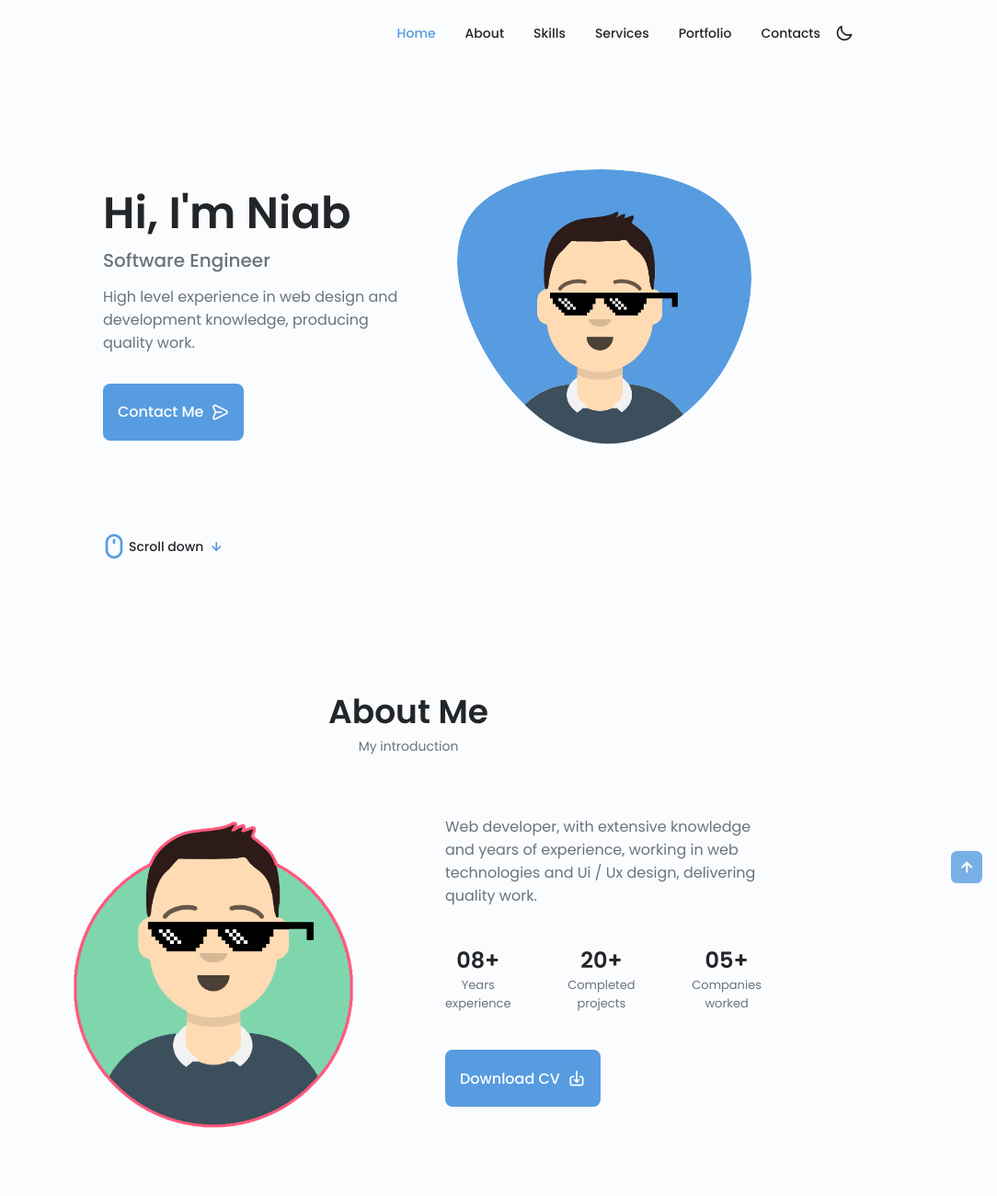
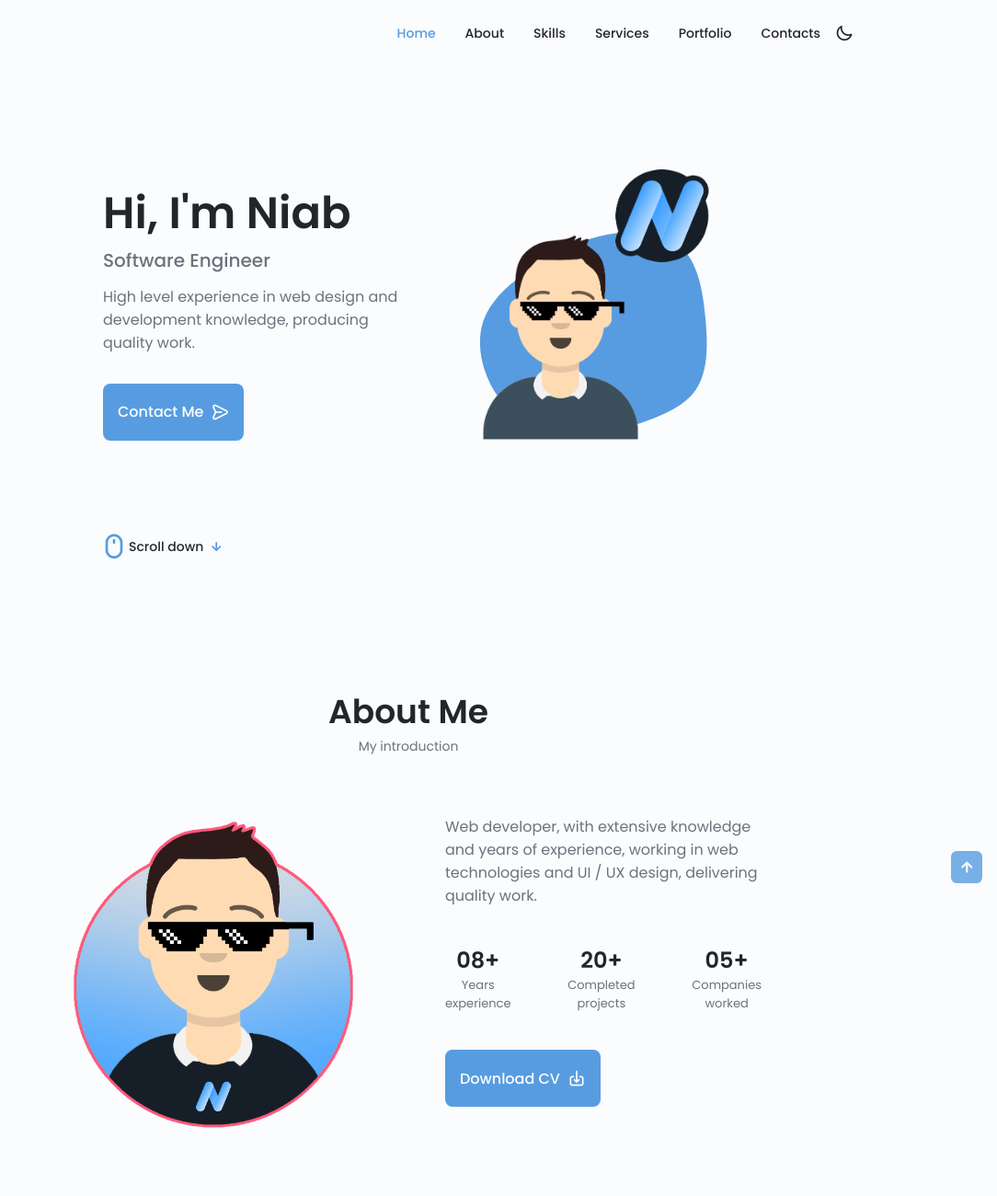
Before and after one commit to cigamsix/00-responsive-portfolio, a plain HTML site: page index.html in a window 1280 px wide. Shown: the top 1300 px of the page at 92% size, 196-1280 px from the left. Drawn offline with nearby package versions, Linux system fonts and the light colour scheme.

Commit message:
change home profile picture with n_logo

```diff
--- a/index.html
+++ b/index.html
@@ -17,8 +17,7 @@
     <link rel="stylesheet" href="assets/css/styles.css" />
 
     <title>Niab Portfolio</title>
-    <link rel="icon" type="image/x-icon" href="/assets/img/n_icon.ico">
-
+    <link rel="icon" type="image/x-icon" href="/assets/img/n_icon.ico" />
   </head>
   <body>
     <!--==================== HEADER ====================-->
@@ -114,19 +113,12 @@
             <div class="home__img">
               <svg class="home__blob" viewBox="0 0 200 187">
                 <mask id="mask0" mask-type="alpha">
-                  <path
-                    d="M190.312 36.4879C206.582 62.1187 201.309 102.826 182.328 134.186C163.346 165.547
-                                    130.807 187.559 100.226 186.353C69.6454 185.297 41.0228 161.023 21.7403 129.362C2.45775
-                                    97.8511 -7.48481 59.1033 6.67581 34.5279C20.9871 10.1032 59.7028 -0.149132 97.9666
-                                    0.00163737C136.23 0.303176 174.193 10.857 190.312 36.4879Z"
-                  />
+                  <path d="M0 0 L500 0 L0 500 Z" />
                 </mask>
                 <g mask="url(#mask0)">
                   <path
-                    d="M190.312 36.4879C206.582 62.1187 201.309 102.826 182.328 134.186C163.346
-                                    165.547 130.807 187.559 100.226 186.353C69.6454 185.297 41.0228 161.023 21.7403
-                                    129.362C2.45775 97.8511 -7.48481 59.1033 6.67581 34.5279C20.9871 10.1032 59.7028
-                                    -0.149132 97.9666 0.00163737C136.23 0.303176 174.193 10.857 190.312 36.4879Z"
+                    d="M51.9,-62.4C63.7,-52,67.2,-32.2,68.8,-13.5C70.5,5.2,70.4,22.9,62.2,34.8C54,46.7,37.7,52.9,21.5,58.5C5.3,64.1,-10.8,69.2,-27.4,66.9C-44,64.5,-61.1,54.8,-72,39.7C-82.9,24.6,-87.7,4.2,-82.1,-12.2C-76.4,-28.5,-60.4,-40.6,-44.9,-50.4C-29.5,-60.2,-14.8,-67.6,2.7,-70.8C20.1,-73.9,40.1,-72.8,51.9,-62.4Z"
+                    transform="translate(100 115)"
                   />
 
                   <!--====================
@@ -135,9 +127,9 @@
                                     ====================-->
                   <image
                     class="home__blob-img"
-                    x="12"
-                    y="18"
-                    href="assets/img/perfil.png"
+                    x="1"
+                    y="0"
+                    href="assets/img/perfil_n.png"
                   />
                 </g>
               </svg>
@@ -172,12 +164,16 @@
         <span class="section__subtitle">My introduction</span>
 
         <div class="about__container container grid">
-          <img src="assets/img/about.png" alt="" class="about__img" />
+          <img
+            src="assets/img/about_n_gradient.png"
+            alt=""
+            class="about__img"
+          />
 
           <div class="about__data">
             <p class="about__description"
               >Web developer, with extensive knowledge and years of experience,
-              working in web technologies and Ui / Ux design, delivering quality
+              working in web technologies and UI / UX design, delivering quality
               work.
             </p>
 
```
Also changed, not shown: assets/img/about_n.png (added), assets/img/about_n_gradient.png (added), assets/img/blob.svg, assets/img/perfil_n.png (added).
